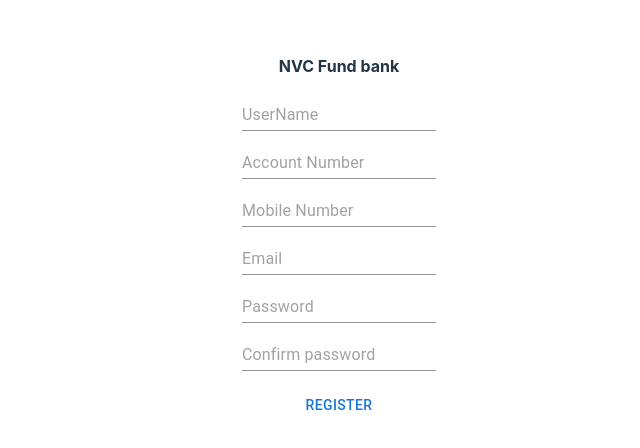
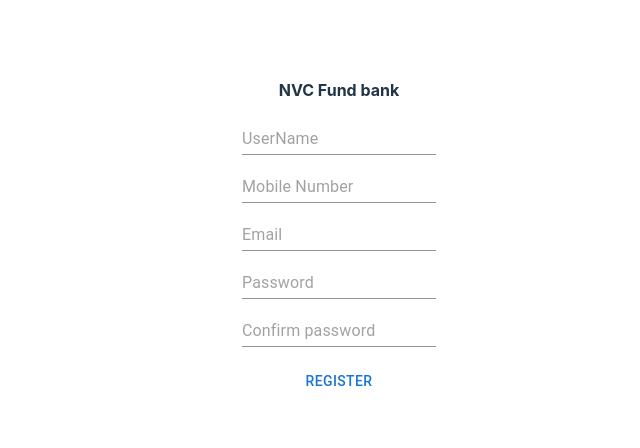
Before and after one commit to Suni777/projectjenkube, a React (Vite) app: page /registration in a window 1280 px wide. Shown: the part 172-620 px from the top of the page, without its empty margins (322-962 px from the left). Built offline with nearby package versions, Linux system fonts and the light colour scheme.

Commit message:
new changes made in package.json

```diff
--- a/package.json
+++ b/package.json
@@ -5,7 +5,7 @@
   "type": "module",
   "scripts": {
     "dev": "vite",
-    "build": "vite build",
+    "build": "vite build --base=/",
     "lint": "eslint . --ext js,jsx --report-unused-disable-directives --max-warnings 0",
     "preview": "vite preview"
   },
--- a/src/componets/Registration.jsx
+++ b/src/componets/Registration.jsx
@@ -14,7 +14,6 @@ const Registration = () => {
       <Box sx={{ width: "100%" }}>
         <Stack spacing={2}>
           <Input type="text" placeholder="UserName" />
-          <Input type="text" placeholder="Account Number" />
           <Input type="text" placeholder="Mobile Number" />
           <Input type="email" placeholder="Email" />
           <Input type="password" placeholder="Password" />
```
